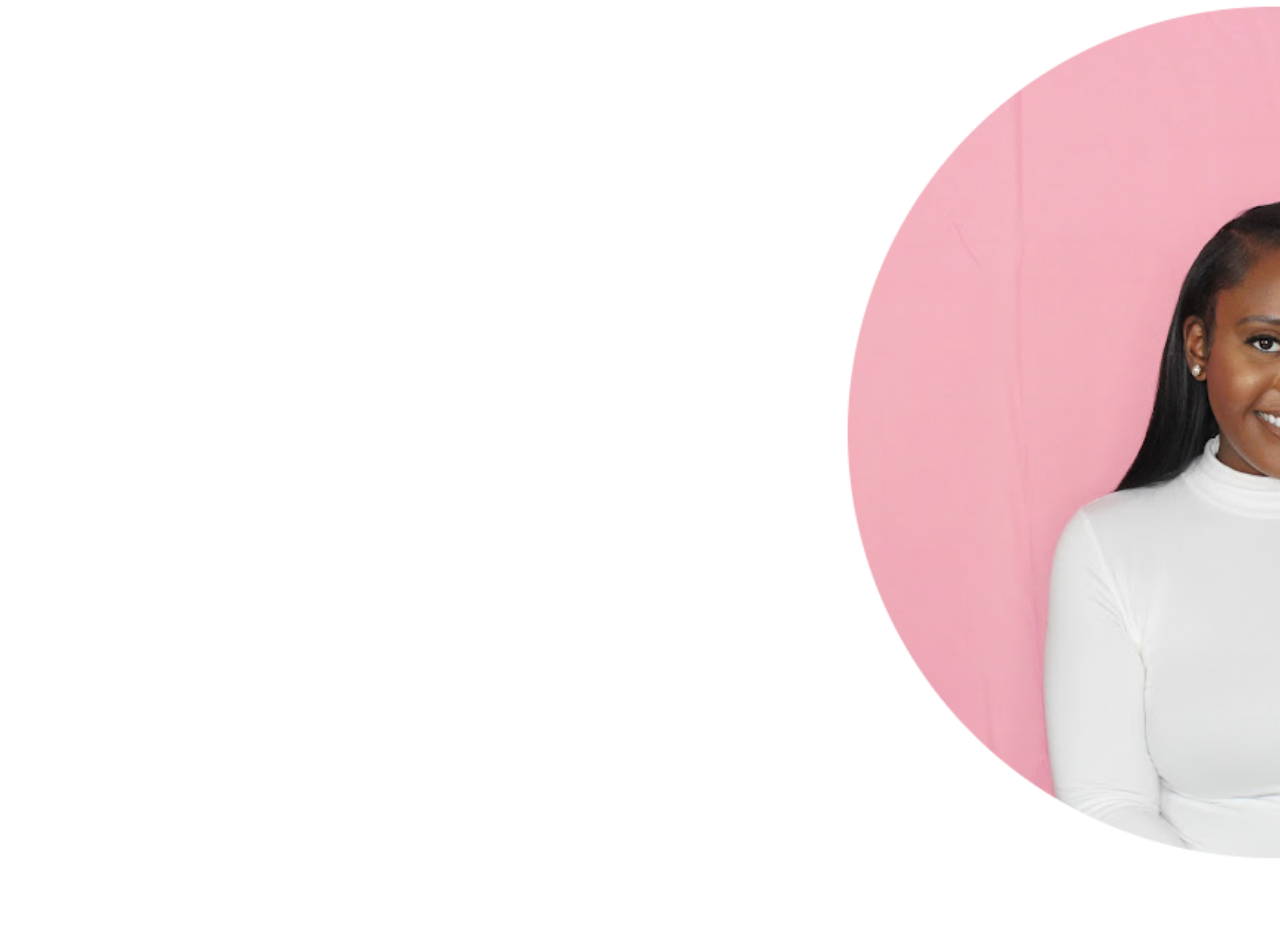
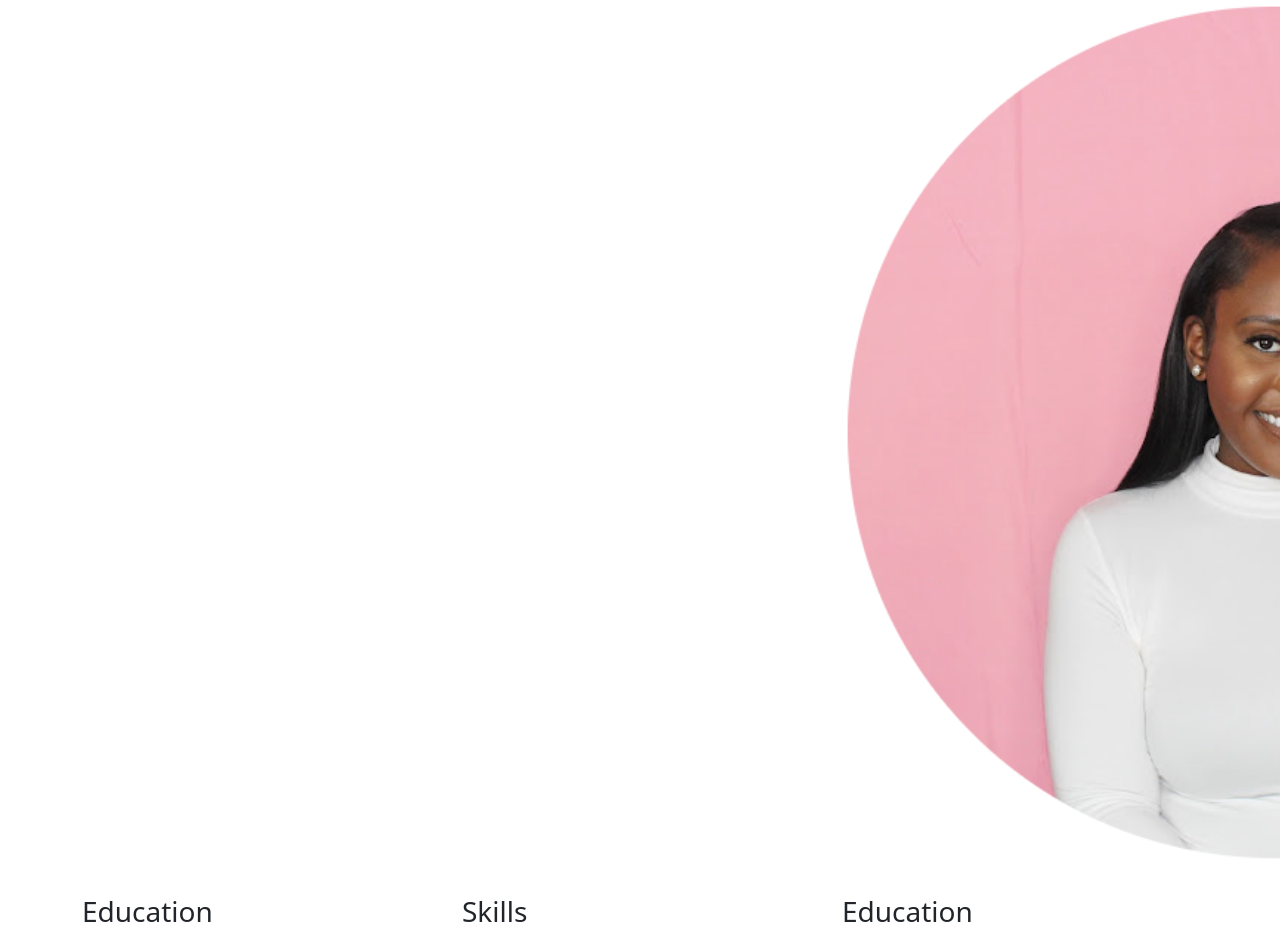
Before and after one commit to tkthomasss/Thadean-Thomas-Jour352-Fall2024, a plain HTML site: page online-portfolio/index.html in a window 1280 px wide. Shown: the part 51-988 px from the top of the page. Before the commit the page ends 946 px from the top, so only its background shows below. Drawn offline with nearby package versions, Linux system fonts and the light colour scheme.

```diff
--- a/online-portfolio/index.html
+++ b/online-portfolio/index.html
@@ -22,12 +22,23 @@
                 <h1>Thadean Thomas</h1>
                 </div>
                 <div class="col-sm-5">
-
-                <img src="tthomas-headshot.png" alt="Thadean Thomas headshot"
-                     </div>
+       <img src="tthomas-headshot.png" alt="Thadean Thomas headshot">
+                    </div>
             </div>
         </div>
-
+        <div class="container">
+        <div class="row">
+            <div class="col-4">
+            <h3>Education</h3>
+            </div>
+              <div class="col-4">
+            <h3>Skills</h3>
+            </div>
+              <div class="col-4">
+            <h3>Education</h3>
+            </div>
+            </div>
+        </div>
     </body>
 
 </html>
```
Also changed, not shown: online-portfolio/squareheadshot.png (added).
